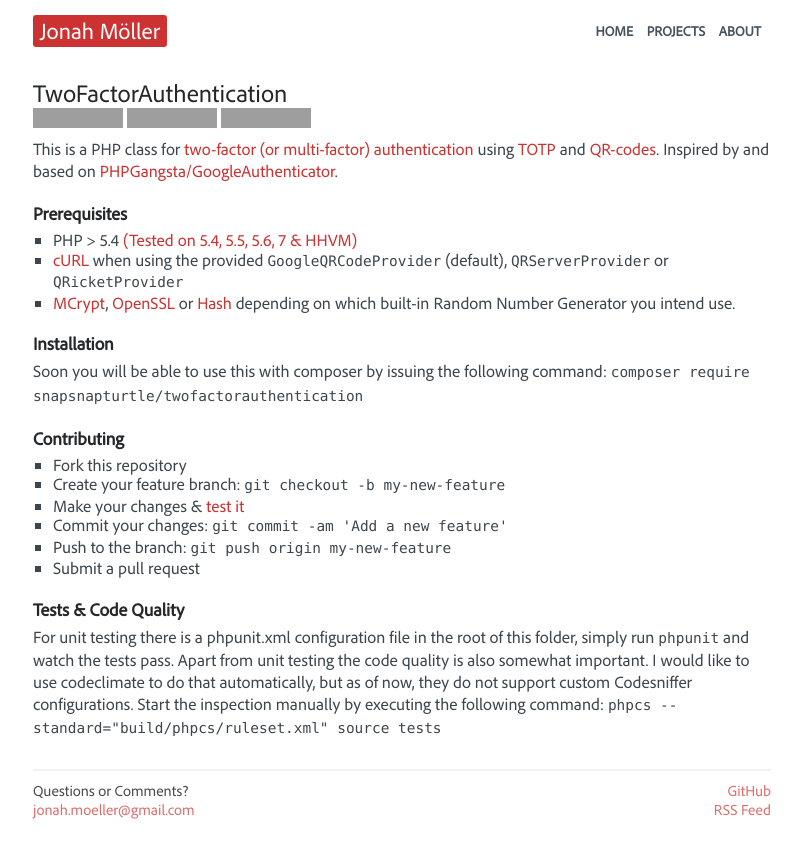
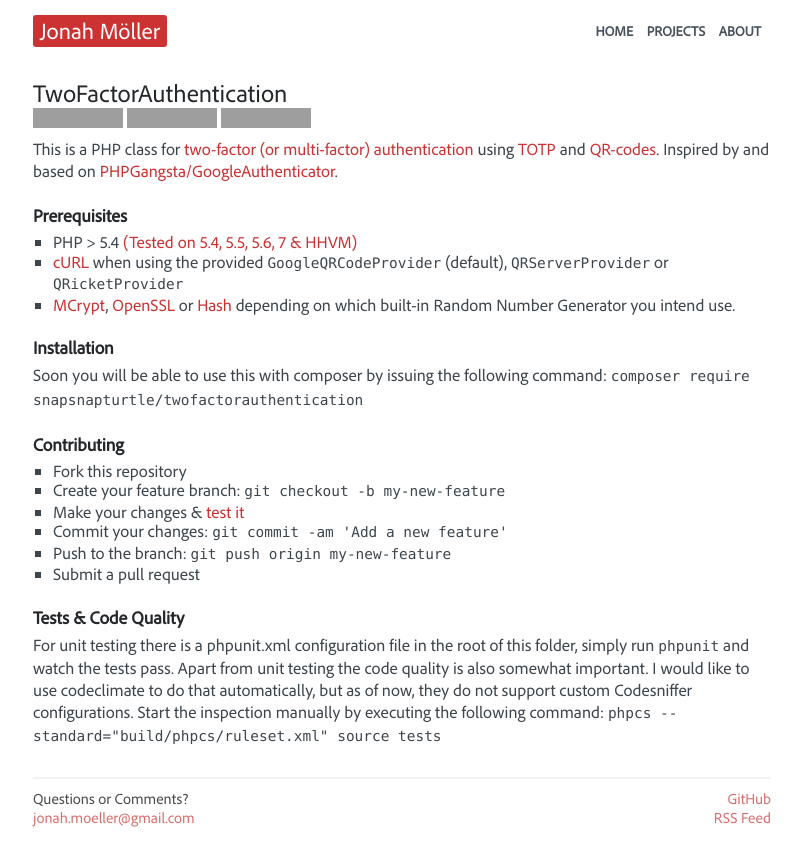
Before and after one commit to snapsnapturtle/jonah.ml, a Jekyll site: the page built from _posts/2015-08-14-two-factor-authentication.md, in a window 1280 px wide. Shown: the top 866 px of the page, without its empty margins (238-1040 px from the left). Built offline with Jekyll 4.4.1, drawn with Linux system fonts in a browser that asks for light colours; grey boxes are pictures that could not be loaded.

Commit message:
more styling improvements

```diff
--- a/_sass/_base.scss
+++ b/_sass/_base.scss
@@ -15,7 +15,6 @@ html, body {
   }
 
   h2 {
-    margin-top: 20px;
     margin-bottom: 5px;
   }
 
--- a/_sass/_post.scss
+++ b/_sass/_post.scss
@@ -5,6 +5,7 @@
   h2 {
     font-weight: bold;
     font-size: 18px;
+    margin-top: 22px;
   }
 
   .post-header {
```
